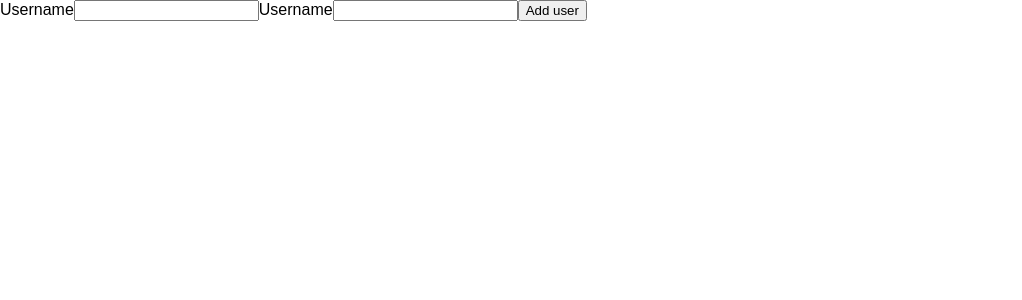
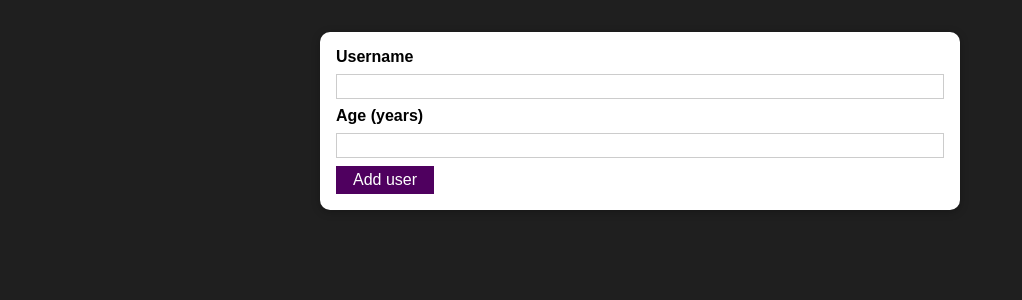
Before and after one commit to perspicere-dev/user_react_practice, a React (Create React App) app: page / in a window 1280 px wide. Shown: the top 300 px of the page, without its empty margins (0-1022 px from the left). Built offline with nearby package versions, Linux system fonts and the light colour scheme.

Commit message:
add button component and styling

```diff
--- /dev/null
+++ b/src/components/UI/Button.js
@@ -0,0 +1,17 @@
+import React from "react";
+
+import styles from "./Button.module.css";
+
+const Button = (props) => {
+  return (
+    <button
+      className={styles.button}
+      type={props.type || "button"}
+      onClick={props.onClick}
+    >
+      {props.children}
+    </button>
+  );
+};
+
+export default Button;
--- /dev/null
+++ b/src/components/UI/Button.module.css
@@ -0,0 +1,18 @@
+.button {
+    font: inherit;
+    border: 1px solid #4f005f;
+    background: #4f005f;
+    color: white;
+    padding: 0.25rem 1rem;
+    cursor: pointer;
+  }
+
+  .button:hover,
+  .button:active {
+    background: #741188;
+    border-color: #741188;
+  }
+
+  .button:focus {
+    outline: none;
+  }
--- /dev/null
+++ b/src/components/UI/Card.js
@@ -0,0 +1,11 @@
+import React from "react";
+
+import styles from "./Card.module.css";
+
+const Card = (props) => {
+  return (
+    <div className={`${styles.card} ${props.className}`}>{props.children}</div>
+  );
+};
+
+export default Card;
--- /dev/null
+++ b/src/components/UI/Card.module.css
@@ -0,0 +1,5 @@
+.card {
+    background: white;
+    box-shadow: 0 2px 8px rgba(0, 0, 0, 0.26);
+    border-radius: 10px;
+  }
--- a/src/components/User/AddUser.js
+++ b/src/components/User/AddUser.js
@@ -1,4 +1,8 @@
 import React from "react";
+import Button from "../UI/Button";
+
+import Card from "../UI/Card";
+import styles from "./AddUser.module.css"
 
 const AddUser = (props) => {
   const addUserHandler = (event) => {
@@ -6,13 +10,15 @@
   };
 
   return (
-    <form onSubmit={addUserHandler}>
-      <label htmlFor="username">Username</label>
-      <input id="username" type="text" />
-      <label htmlFor="age">Username</label>
-      <input id="age" type="text" />
-      <button type="submit">Add user</button>
-    </form>
+    <Card className={styles.input}>
+      <form onSubmit={addUserHandler}>
+        <label htmlFor="username">Username</label>
+        <input id="username" type="text" />
+        <label htmlFor="age">Age (years)</label>
+        <input id="age" type="text" />
+        <Button type="submit">Add user</Button>
+      </form>
+    </Card>
   );
 };
 
--- /dev/null
+++ b/src/components/User/AddUser.module.css
@@ -0,0 +1,26 @@
+.input {
+    margin: 2rem auto;
+    padding: 1rem;
+    width: 90%;
+    max-width: 40rem;
+  }
+
+  .input label {
+    display: block;
+    font-weight: bold;
+    margin-bottom: 0.5rem;
+  }
+
+  .input input {
+    font: inherit;
+    display: block;
+    width: 100%;
+    border: 1px solid #ccc;
+    padding: 0.15rem;
+    margin-bottom: 0.5rem;
+  }
+
+  .input input:focus {
+    outline: none;
+    border-color: #4f005f;
+  }
--- a/src/index.css
+++ b/src/index.css
@@ -4,6 +4,7 @@
 
 html {
   font-family: sans-serif;
+  background: #1f1f1f;
 }
 
 body {
```
Also changed, not shown: src/App.js (+3 -4 lines).
